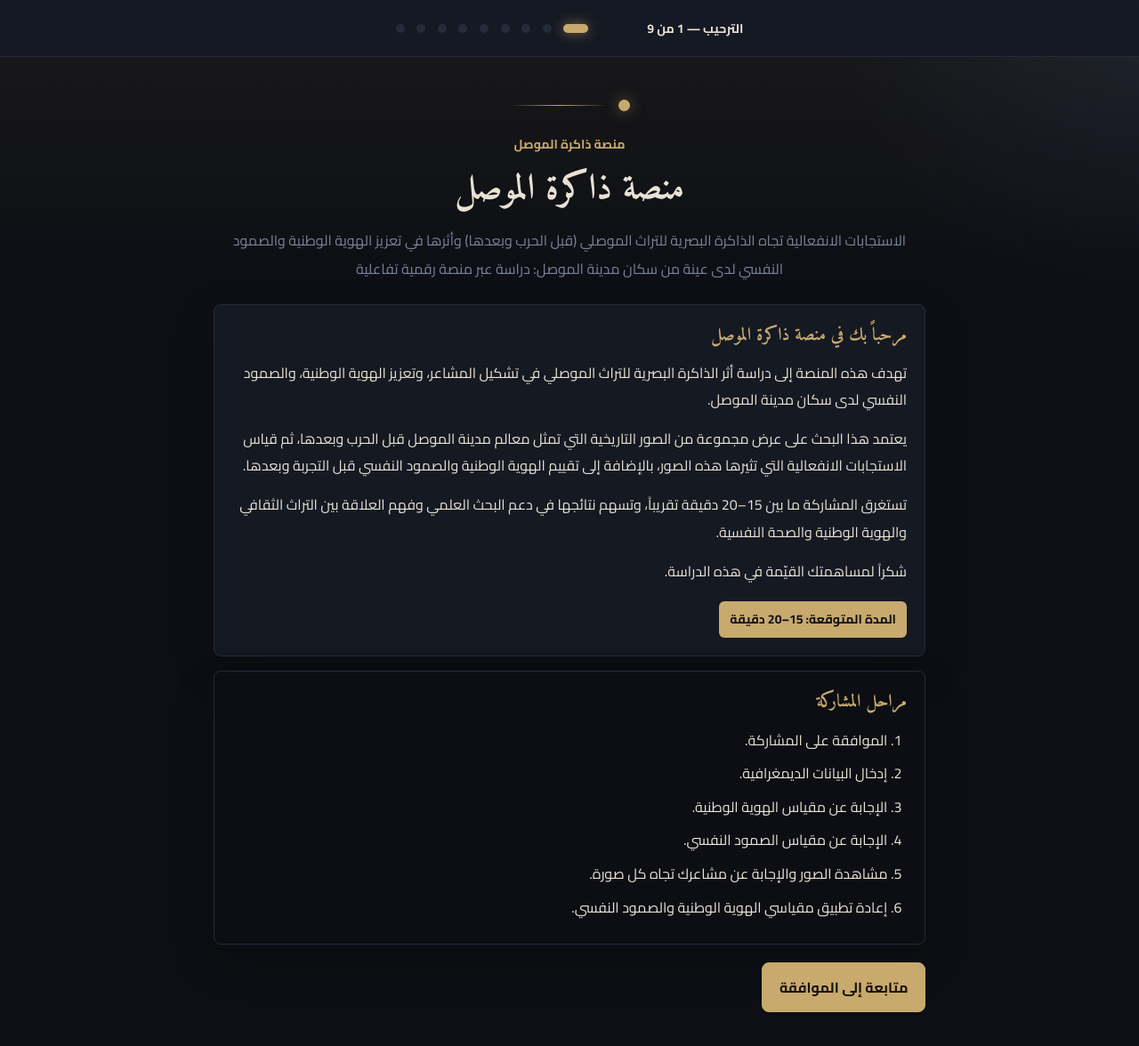
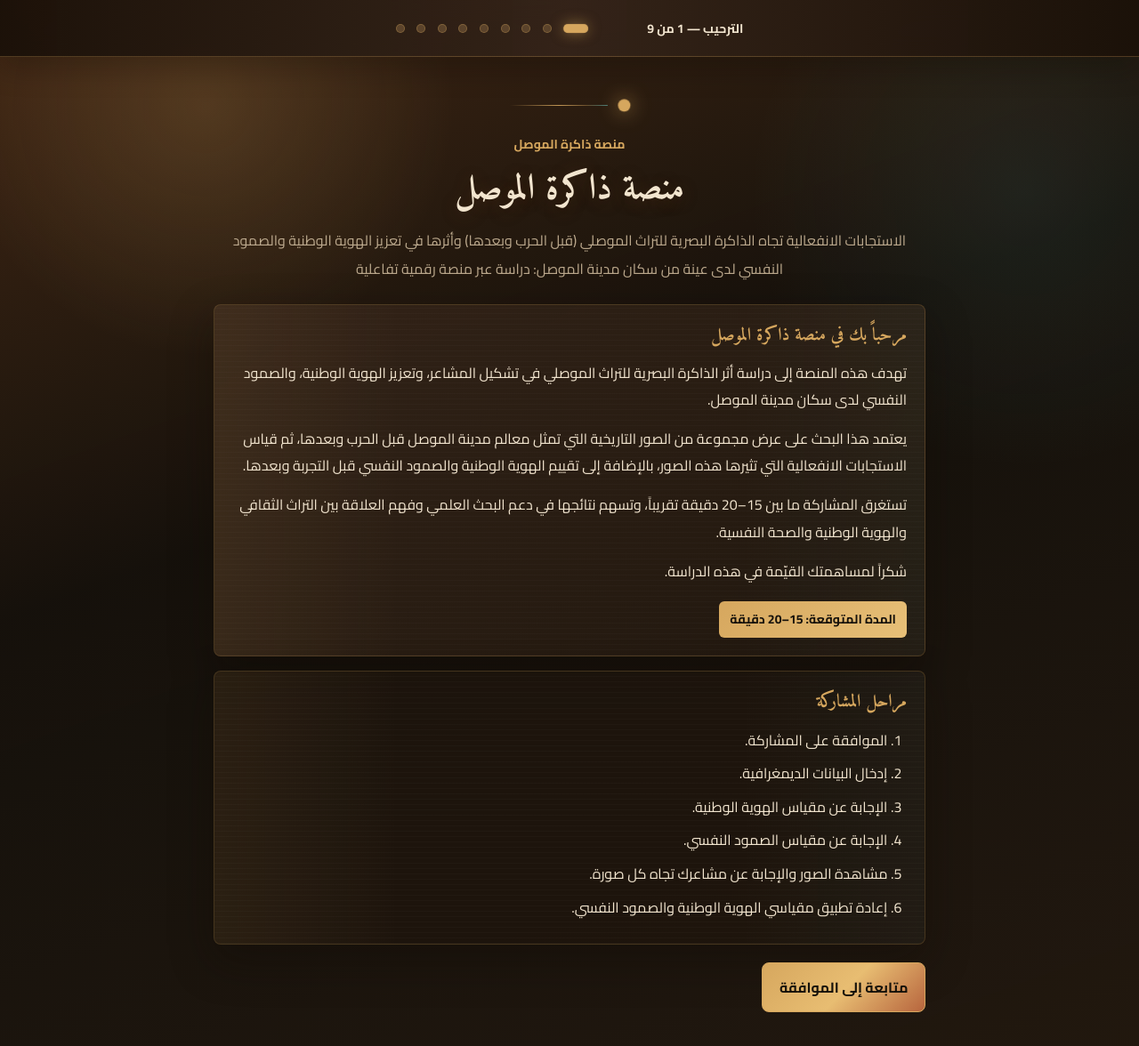
Before and after one commit to ali-cs2/m_p, a website: page index.html in a window 1280 px wide. Shown: the whole page at 89% size. Drawn offline with nearby package versions, Linux system fonts and the light colour scheme.

Commit message:
Update heritage desert theme

```diff
--- a/css/style.css
+++ b/css/style.css
@@ -1,15 +1,20 @@
 :root {
-  --color-bg: #0D0F14;
-  --color-surface: #161A24;
-  --color-border: #252B3A;
-  --color-gold: #C8A96E;
-  --color-gold-dim: #8A6E3E;
-  --color-text: #E8E2D5;
-  --color-text-muted: #7A8299;
-  --color-before: #2A3A5C;
-  --color-after: #3A1F1F;
-  --color-accent: #E05252;
-  --color-success: #4A7C59;
+  --color-bg: #15110B;
+  --color-bg-2: #22180F;
+  --color-surface: #281D14;
+  --color-surface-raised: #342419;
+  --color-border: #5B432B;
+  --color-gold: #D6A75E;
+  --color-gold-dim: #8F6A3D;
+  --color-copper: #B7653E;
+  --color-turquoise: #5FA6A0;
+  --color-text: #F2E5CF;
+  --color-text-muted: #BCA98D;
+  --color-before: #35516A;
+  --color-after: #6B2F2C;
+  --color-accent: #C94D3D;
+  --color-success: #4F805E;
+  --shadow-ancient: 0 18px 48px rgba(17, 10, 5, 0.38);
   --font-display: "Amiri", serif;
   --font-body: "Cairo", sans-serif;
   --text-hero: 2.5rem;
@@ -37,9 +42,41 @@ body {
   margin: 0;
   overflow-x: hidden;
   background:
-    linear-gradient(180deg, rgba(200, 169, 110, 0.07), transparent 300px),
-    radial-gradient(circle at top right, rgba(42, 58, 92, 0.28), transparent 340px),
+    radial-gradient(circle at 18% 10%, rgba(214, 167, 94, 0.18), transparent 280px),
+    radial-gradient(circle at 90% 18%, rgba(95, 166, 160, 0.11), transparent 310px),
+    linear-gradient(160deg, rgba(73, 42, 22, 0.88), rgba(21, 17, 11, 0.92) 42%, rgba(34, 24, 15, 0.96)),
     var(--color-bg);
+}
+
+body::before,
+body::after {
+  position: fixed;
+  inset: 0;
+  z-index: -2;
+  pointer-events: none;
+  content: "";
+}
+
+body::before {
+  opacity: 0.27;
+  background-image:
+    linear-gradient(30deg, rgba(214, 167, 94, 0.2) 12%, transparent 12.5%, transparent 87%, rgba(214, 167, 94, 0.2) 87.5%, rgba(214, 167, 94, 0.2)),
+    linear-gradient(150deg, rgba(214, 167, 94, 0.2) 12%, transparent 12.5%, transparent 87%, rgba(214, 167, 94, 0.2) 87.5%, rgba(214, 167, 94, 0.2)),
+    linear-gradient(30deg, rgba(214, 167, 94, 0.2) 12%, transparent 12.5%, transparent 87%, rgba(214, 167, 94, 0.2) 87.5%, rgba(214, 167, 94, 0.2)),
+    linear-gradient(150deg, rgba(214, 167, 94, 0.2) 12%, transparent 12.5%, transparent 87%, rgba(214, 167, 94, 0.2) 87.5%, rgba(214, 167, 94, 0.2));
+  background-position: 0 0, 0 0, 34px 60px, 34px 60px;
+  background-size: 68px 120px;
+  mask-image: linear-gradient(180deg, rgba(0, 0, 0, 0.84), transparent 78%);
+}
+
+body::after {
+  z-index: -1;
+  opacity: 0.16;
+  background-image:
+    radial-gradient(circle at 30% 20%, rgba(255, 240, 210, 0.7) 0 1px, transparent 1.5px),
+    radial-gradient(circle at 70% 70%, rgba(255, 240, 210, 0.45) 0 1px, transparent 1.5px);
+  background-size: 42px 42px, 58px 58px;
+  animation: sand-drift 28s linear infinite;
 }
 
 button,
@@ -66,8 +103,10 @@ button:disabled {
   gap: 1.5rem;
   min-height: 64px;
   padding: 0.75rem 1rem;
-  background: rgba(22, 26, 36, 0.95);
-  border-bottom: 1px solid var(--color-border);
+  background:
+    linear-gradient(90deg, rgba(27, 17, 9, 0.96), rgba(52, 36, 25, 0.94), rgba(27, 17, 9, 0.96));
+  border-bottom: 1px solid rgba(214, 167, 94, 0.28);
+  box-shadow: 0 12px 32px rgba(12, 7, 4, 0.28);
   backdrop-filter: blur(12px);
 }
 
@@ -90,7 +129,8 @@ button:disabled {
   height: 10px;
   border-radius: 999px;
   background: var(--color-border);
-  transition: width 0.25s ease, background 0.25s ease, box-shadow 0.25s ease;
+  border: 1px solid rgba(214, 167, 94, 0.32);
+  transition: width 0.25s ease, background 0.25s ease, box-shadow 0.25s ease, transform 0.25s ease;
 }
 
 .progress-dot.done {
@@ -100,7 +140,8 @@ button:disabled {
 .progress-dot.active {
   width: 28px;
   background: var(--color-gold);
-  box-shadow: 0 0 14px rgba(200, 169, 110, 0.58);
+  box-shadow: 0 0 16px rgba(214, 167, 94, 0.68);
+  animation: ember-pulse 2.4s ease-in-out infinite;
 }
 
 .container {
@@ -111,17 +152,61 @@ button:disabled {
 }
 
 .phase {
-  animation: fade-in 0.28s ease;
+  animation: phase-rise 0.46s cubic-bezier(0.2, 0.72, 0.2, 1);
 }
 
-@keyframes fade-in {
+@keyframes phase-rise {
   from {
     opacity: 0;
-    transform: translateY(8px);
+    transform: translateY(14px) scale(0.992);
   }
   to {
     opacity: 1;
     transform: translateY(0);
+  }
+}
+
+@keyframes sand-drift {
+  from {
+    background-position: 0 0, 0 0;
+  }
+  to {
+    background-position: 90px 42px, -70px 58px;
+  }
+}
+
+@keyframes ember-pulse {
+  0%,
+  100% {
+    transform: scale(1);
+    box-shadow: 0 0 14px rgba(214, 167, 94, 0.55);
+  }
+  50% {
+    transform: scale(1.08);
+    box-shadow: 0 0 22px rgba(214, 167, 94, 0.82);
+  }
+}
+
+@keyframes line-glow {
+  0% {
+    transform: translateX(34px);
+    opacity: 0.15;
+  }
+  50% {
+    opacity: 0.9;
+  }
+  100% {
+    transform: translateX(-34px);
+    opacity: 0.15;
+  }
+}
+
+@keyframes button-sheen {
+  from {
+    transform: translateX(130%) skewX(-18deg);
+  }
+  to {
+    transform: translateX(-130%) skewX(-18deg);
   }
 }
 
@@ -138,14 +223,25 @@ button:disabled {
   height: 13px;
   border-radius: 50%;
   background: var(--color-gold);
-  box-shadow: 0 0 15px rgba(200, 169, 110, 0.52);
+  box-shadow: 0 0 16px rgba(214, 167, 94, 0.62);
+  animation: ember-pulse 3.1s ease-in-out infinite;
 }
 
 .hero-mark i {
   display: block;
   width: 110px;
   height: 1px;
-  background: linear-gradient(90deg, transparent, var(--color-gold), transparent);
+  overflow: hidden;
+  background: linear-gradient(90deg, transparent, rgba(214, 167, 94, 0.88), transparent);
+}
+
+.hero-mark i::after {
+  display: block;
+  width: 44px;
+  height: 1px;
+  background: linear-gradient(90deg, transparent, var(--color-turquoise), transparent);
+  content: "";
+  animation: line-glow 3.8s ease-in-out infinite;
 }
 
 .eyebrow {
@@ -166,6 +262,7 @@ h2 {
 
 h1 {
   color: var(--color-text);
+  text-shadow: 0 3px 18px rgba(91, 49, 21, 0.42);
   font-size: var(--text-hero);
   text-align: center;
 }
@@ -200,21 +297,46 @@ p {
 }
 
 .panel {
+  position: relative;
+  overflow: hidden;
   margin: 1rem 0;
   padding: 1.25rem;
-  background: rgba(22, 26, 36, 0.94);
-  border: 1px solid var(--color-border);
+  background:
+    linear-gradient(145deg, rgba(52, 36, 25, 0.94), rgba(34, 24, 15, 0.92)),
+    radial-gradient(circle at top right, rgba(214, 167, 94, 0.08), transparent 280px);
+  border: 1px solid rgba(214, 167, 94, 0.22);
   border-radius: 8px;
-  box-shadow: 0 18px 50px rgba(0, 0, 0, 0.18);
+  box-shadow: var(--shadow-ancient);
+  transition: transform 0.24s ease, border-color 0.24s ease, box-shadow 0.24s ease;
+}
+
+.panel::before {
+  position: absolute;
+  inset: 0;
+  pointer-events: none;
+  background:
+    linear-gradient(90deg, rgba(214, 167, 94, 0.08), transparent 26%, transparent 74%, rgba(95, 166, 160, 0.05)),
+    repeating-linear-gradient(0deg, rgba(255, 255, 255, 0.018) 0 1px, transparent 1px 6px);
+  content: "";
+}
+
+.panel > * {
+  position: relative;
+}
+
+.panel:hover {
+  transform: translateY(-2px);
+  border-color: rgba(214, 167, 94, 0.38);
+  box-shadow: 0 22px 54px rgba(16, 8, 4, 0.42);
 }
 
 .muted-panel {
-  background: rgba(13, 15, 20, 0.72);
+  background: rgba(31, 21, 13, 0.72);
 }
 
 .success-panel {
-  border-color: rgba(74, 124, 89, 0.7);
-  background: rgba(74, 124, 89, 0.15);
+  border-color: rgba(79, 128, 94, 0.7);
+  background: rgba(55, 79, 50, 0.24);
 }
 
 .duration {
@@ -222,7 +344,7 @@ p {
   margin-top: 0.35rem;
   padding: 0.45rem 0.75rem;
   color: var(--color-bg);
-  background: var(--color-gold);
+  background: linear-gradient(135deg, var(--color-gold), #E7C078);
   border-radius: 6px;
   font-size: var(--text-small);
   font-weight: 700;
@@ -246,21 +368,40 @@ p {
 }
 
 .btn {
+  position: relative;
+  overflow: hidden;
   min-height: 48px;
   padding: 0.75rem 1.15rem;
   border: 1px solid transparent;
   border-radius: 8px;
   font-weight: 700;
-  transition: transform 0.2s ease, background 0.2s ease, border-color 0.2s ease, opacity 0.2s ease;
+  transition: transform 0.2s ease, background 0.2s ease, border-color 0.2s ease, opacity 0.2s ease, box-shadow 0.2s ease;
+}
+
+.btn::after {
+  position: absolute;
+  top: -20%;
+  right: -24%;
+  bottom: -20%;
+  width: 42%;
+  background: linear-gradient(90deg, transparent, rgba(255, 241, 210, 0.38), transparent);
+  content: "";
+  opacity: 0;
+}
+
+.btn:hover:not(:disabled)::after {
+  opacity: 1;
+  animation: button-sheen 0.82s ease;
 }
 
 .btn:hover:not(:disabled) {
   transform: translateY(-1px);
+  box-shadow: 0 10px 22px rgba(16, 8, 4, 0.34);
 }
 
 .btn.primary {
   color: #15110A;
-  background: var(--color-gold);
+  background: linear-gradient(135deg, var(--color-gold), #E8BD72 52%, var(--color-copper));
   border-color: var(--color-gold);
 }
 
@@ -281,8 +422,8 @@ p {
   gap: 0.75rem;
   margin: 1rem 0;
   padding: 1rem;
-  background: rgba(200, 169, 110, 0.08);
-  border: 1px solid rgba(200, 169, 110, 0.35);
+  background: rgba(214, 167, 94, 0.1);
+  border: 1px solid rgba(214, 167, 94, 0.35);
   border-radius: 8px;
   line-height: 1.8;
 }
@@ -306,9 +447,10 @@ p {
   gap: 0.45rem;
   margin: 0;
   padding: 1rem;
-  background: var(--color-surface);
-  border: 1px solid var(--color-border);
+  background: linear-gradient(145deg, rgba(52, 36, 25, 0.96), rgba(38, 26, 17, 0.96));
+  border: 1px solid rgba(214, 167, 94, 0.2);
   border-radius: 8px;
+  box-shadow: 0 10px 28px rgba(16, 8, 4, 0.2);
 }
 
 .field span,
@@ -323,8 +465,8 @@ p {
   min-height: 44px;
   padding: 0.6rem 0.75rem;
   color: var(--color-text);
-  background: #0F1219;
-  border: 1px solid var(--color-border);
+  background: #1A120C;
+  border: 1px solid rgba(214, 167, 94, 0.22);
   border-radius: 6px;
   outline: none;
 }
@@ -332,7 +474,7 @@ p {
 .field input[type="text"]:focus,
 .field select:focus {
   border-color: var(--color-gold);
-  box-shadow: 0 0 0 3px rgba(200, 169, 110, 0.12);
+  box-shadow: 0 0 0 3px rgba(214, 167, 94, 0.14);
 }
 
 .radio-field {
@@ -350,8 +492,8 @@ p {
   align-items: center;
   gap: 0.4rem;
   padding: 0.45rem 0.65rem;
-  background: #0F1219;
-  border: 1px solid var(--color-border);
+  background: #1A120C;
+  border: 1px solid rgba(214, 167, 94, 0.2);
   border-radius: 6px;
 }
 
@@ -365,15 +507,16 @@ p {
   margin: 0 0 1rem;
   overflow: hidden;
   background: #0F1219;
-  border: 1px solid var(--color-border);
+  border: 1px solid rgba(214, 167, 94, 0.22);
   border-radius: 999px;
 }
 
 .mini-progress span {
   display: block;
   height: 100%;
-  background: linear-gradient(90deg, var(--color-gold-dim), var(--color-gold));
+  background: linear-gradient(90deg, var(--color-copper), var(--color-gold), var(--color-turquoise));
   border-radius: inherit;
+  box-shadow: 0 0 14px rgba(214, 167, 94, 0.38);
 }
 
 .scale-intro {
@@ -391,7 +534,7 @@ p {
   margin: 1rem 0;
   padding: 1.1rem;
   color: var(--color-text);
-  background: rgba(13, 15, 20, 0.76);
+  background: rgba(26, 18, 12, 0.78);
   border-right: 4px solid var(--color-gold);
   border-radius: 8px;
   font-size: 1.15rem;
@@ -408,9 +551,17 @@ p {
 .emotion-choice {
   min-height: 50px;
   color: var(--color-text);
-  background: #0F1219;
-  border: 1px solid var(--color-border);
+  background: #1A120C;
+  border: 1px solid rgba(214, 167, 94, 0.22);
   border-radius: 8px;
+  transition: transform 0.18s ease, background 0.18s ease, border-color 0.18s ease, box-shadow 0.18s ease;
+}
+
+.scale-option:hover,
+.emotion-choice:hover {
+  transform: translateY(-1px);
+  border-color: rgba(214, 167, 94, 0.44);
+  box-shadow: 0 10px 22px rgba(16, 8, 4, 0.24);
 }
 
 .scale-option {
@@ -428,7 +579,7 @@ p {
   width: 28px;
   height: 28px;
   color: var(--color-bg);
-  background: var(--color-text-muted);
+  background: linear-gradient(135deg, var(--color-text-muted), var(--color-gold));
   border-radius: 50%;
   font-weight: 700;
 }
@@ -436,8 +587,9 @@ p {
 .scale-option.selected,
 .emotion-choice.selected {
   color: #15110A;
-  background: var(--color-gold);
+  background: linear-gradient(135deg, var(--color-gold), #E5BD78);
   border-color: var(--color-gold);
+  box-shadow: 0 10px 26px rgba(214, 167, 94, 0.18);
 }
 
 .scale-option.selected .option-number {
@@ -455,8 +607,15 @@ p {
 .image-card {
   overflow: hidden;
   background: var(--color-surface);
-  border: 1px solid var(--color-border);
+  border: 1px solid rgba(214, 167, 94, 0.22);
   border-radius: 8px;
+  box-shadow: var(--shadow-ancient);
+  transition: transform 0.24s ease, border-color 0.24s ease;
+}
+
+.image-card:hover {
+  transform: translateY(-2px);
+  border-color: rgba(214, 167, 94, 0.42);
 }
 
 .image-card.before {
@@ -485,7 +644,9 @@ p {
   position: relative;
   display: grid;
   min-height: 240px;
-  background: #0F1219;
+  background:
+    linear-gradient(135deg, rgba(53, 81, 106, 0.18), rgba(107, 47, 44, 0.13)),
+    #1A120C;
 }
 
 .image-frame img {
@@ -526,8 +687,8 @@ p {
   gap: 0.75rem;
   align-items: start;
   padding: 0.75rem;
-  background: rgba(13, 15, 20, 0.72);
-  border: 1px solid var(--color-border);
+  background: rgba(26, 18, 12, 0.74);
+  border: 1px solid rgba(214, 167, 94, 0.2);
   border-radius: 8px;
 }
 
@@ -545,7 +706,7 @@ p {
   width: 28px;
   height: 28px;
   color: #15110A;
-  background: var(--color-gold);
+  background: linear-gradient(135deg, var(--color-gold), #E5BD78);
   border-radius: 50%;
 }
 
@@ -557,7 +718,7 @@ p {
   padding: 0;
   color: var(--color-gold);
   background: transparent;
-  border: 1px solid rgba(200, 169, 110, 0.42);
+  border: 1px solid rgba(214, 167, 94, 0.42);
   border-radius: 50%;
   font-size: 1rem;
   line-height: 1;
@@ -567,7 +728,7 @@ p {
   grid-column: 1 / -1;
   padding: 0.65rem;
   color: var(--color-text);
-  background: rgba(200, 169, 110, 0.08);
+  background: rgba(214, 167, 94, 0.1);
   border-radius: 6px;
   font-size: var(--text-small);
 }
@@ -734,3 +895,14 @@ p {
     padding: 0.35rem;
   }
 }
+
+@media (prefers-reduced-motion: reduce) {
+  *,
+  *::before,
+  *::after {
+    scroll-behavior: auto !important;
+    animation-duration: 0.001ms !important;
+    animation-iteration-count: 1 !important;
+    transition-duration: 0.001ms !important;
+  }
+}
```
